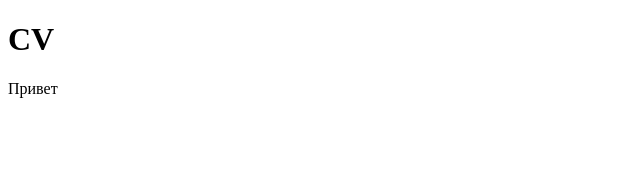
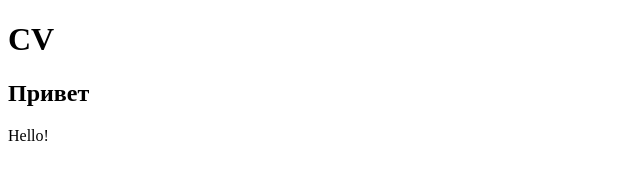
Before and after one commit to dmitry84minsk/rsschool-cv, a plain HTML site: page index.html in a window 1280 px wide. Shown: the whole page, without its empty margins (0-640 px from the left). Drawn offline with Linux system fonts and the light colour scheme.

Commit message:
feat: add html file

```diff
--- a/index.html
+++ b/index.html
@@ -8,6 +8,9 @@
 </head>
 <body>
     <h1>CV</h1>
-    <p>Привет</p>
+    <div>
+        <h2>Привет</h2>
+        <p>Hello!</p>
+    </div>
 </body>
 </html>
```
